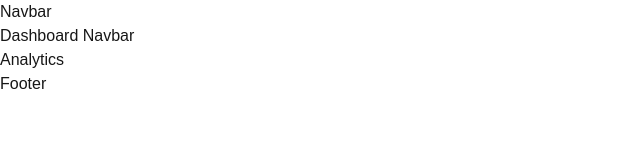
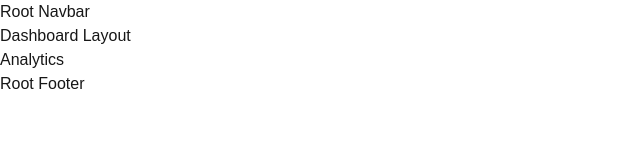
Before and after one commit to Maysha-Khanom-Moon/next-js-projects, a Next.js app in the folder again_final-mvp/: page /dashboard/analytics in a window 1280 px wide. Shown: the top 160 px of the page, without its empty margins (0-640 px from the left). Built offline with nearby package versions, Linux system fonts and the light colour scheme.

Commit message:
custom layout for route groups

```diff
--- /dev/null
+++ b/again_final-mvp/app/(dashboard)/layout.tsx
@@ -0,0 +1,12 @@
+import React from 'react'
+
+const DashboardLayout = ({ children }: { children: React.ReactNode  }) => {
+  return (
+    <div>
+      <h1>Dashboard Layout</h1>
+      { children }
+    </div>
+  )
+}
+
+export default DashboardLayout
--- a/again_final-mvp/app/(root)/dashboard/layout.tsx
+++ /dev/null
@@ -1,12 +0,0 @@
-import React from 'react'
-
-const Layout = ({ children }: { children: React.ReactNode}) => {
-  return (
-    <div>
-        <h1>Dashboard Navbar</h1>
-        {children}
-    </div>
-  )
-}
-
-export default Layout
--- /dev/null
+++ b/again_final-mvp/app/(root)/layout.tsx
@@ -0,0 +1,12 @@
+import React from 'react'
+
+const RootLayout = ({ children }: { children: React.ReactNode}) => {
+  return (
+    <div>
+      <h1>Home Layout</h1>
+      { children }
+    </div>
+  )
+}
+
+export default RootLayout
--- a/again_final-mvp/app/layout.tsx
+++ b/again_final-mvp/app/layout.tsx
@@ -1,6 +1,6 @@
 import type { Metadata } from "next";
 import { Geist, Geist_Mono } from "next/font/google";
-import "./globals.css";
+import "@/app/globals.css";
 
 const geistSans = Geist({
   variable: "--font-geist-sans",
@@ -27,9 +27,9 @@ export default function RootLayout({
       <body
         className={`${geistSans.variable} ${geistMono.variable} antialiased`}
       >
-        Navbar
+        Root Navbar
         {children}
-        Footer
+        Root Footer
       </body>
     </html>
   );
```
Also changed, not shown: again_final-mvp/app/(dashboard)/dashboard/analytics/page.tsx (renamed from again_final-mvp/app/(root)/dashboard/analytics/page.tsx), again_final-mvp/app/(dashboard)/dashboard/users/[id]/page.tsx (renamed from again_final-mvp/app/(root)/dashboard/users/[id]/page.tsx), again_final-mvp/app/(dashboard)/dashboard/users/page.tsx (renamed from again_final-mvp/app/(root)/dashboard/users/page.tsx), again_final-mvp/app/(root)/page.tsx (renamed from again_final-mvp/app/page.tsx).
